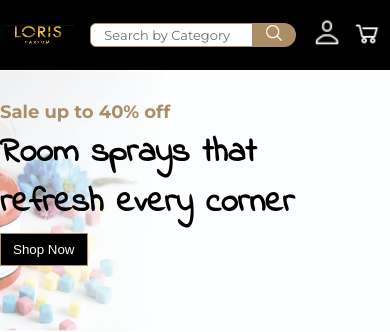
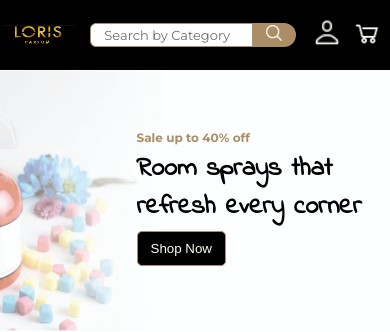
Before and after one commit to peterkariuk1/techiq, a React (Vite) app: page / in a window 390 px wide. Shown: the top 332 px of the page. Built offline with nearby package versions, Linux system fonts and the light colour scheme; no server answers; the database is empty.

Commit message:
style: style/no-ref/add-responsiveness-aspects

```diff
--- a/src/components/Banner.jsx
+++ b/src/components/Banner.jsx
@@ -23,7 +23,6 @@ const bannerImages = [
     theme: "light",
     text1: "Scents with a story",
     text2: "Elegant perfumes crafted just for you",
-
   },
   {
     url: banner3,
@@ -49,7 +48,6 @@ const bannerImages = [
     theme: "light",
     text1: "Feel expensive, effortlessly",
     text2: "Elegant perfumes for every mood",
-
   },
   {
     url: banner7,
@@ -60,13 +58,13 @@ const bannerImages = [
   {
     url: banner8,
     theme: "light",
-    text1: "Mystery in every spray",
-    text2: "Our signature diffuser collection",
+    text1: "Ignite your senses",
+text2: "Niche candles made to mesmerize"
   },
   {
     url: banner9,
     theme: "light",
-// Correct
+    // Correct
     text1: "Freshen up your space",
     text2: "Limited-time room spray deals",
   },
@@ -89,7 +87,15 @@ const Banner = () => {
     return () => clearInterval(interval);
   }, []);
 
+  const scrollToGrid = () => {
 
+    setTimeout(() => {
+      const gridElement = document.getElementById("grid-section");
+      if (gridElement) {
+        gridElement.scrollIntoView({ behavior: "smooth" });
+      }
+    }, 100); // small delay after state update to let DOM update
+  };
 
   return (
     <div className="banner-container">
@@ -101,13 +107,10 @@ const Banner = () => {
             backgroundImage: `url(${img.url})`,
           }}
         >
-          {/* Setup for future text overlay */}
           <div className={`banner-overlay ${img.theme}-text`}>
-            <h1>
-              {img.text1}
-            </h1>
+            <h1>{img.text1}</h1>
             <h3> {img.text2}</h3>
-            <button className="cta-banner-button">Shop Now</button>
+            <button onClick={scrollToGrid} className="cta-banner-button">Shop Now</button>
           </div>
         </div>
       ))}
--- a/src/components/Grid.jsx
+++ b/src/components/Grid.jsx
@@ -190,14 +190,23 @@ const Grid = () => {
   const startIndex = (currentPage - 1) * itemsPerPage;
   const visibleProducts = products.slice(startIndex, startIndex + itemsPerPage);
 
+
+
+
+
   // Page navigation
   const goToPage = (pageNum) => {
     if (pageNum >= 1 && pageNum <= totalPages) {
       setCurrentPage(pageNum);
-      window.scrollTo({ top: 0, behavior: 'smooth' });
+
+      setTimeout(() => {
+        const gridElement = document.getElementById("grid-section");
+        if (gridElement) {
+          gridElement.scrollIntoView({ behavior: "smooth" });
+        }
+      }, 100); // small delay after state update to let DOM update
     }
   };
-
   // Capitalize every word in the item's title
   function capitalizeWords(str) {
     if (!str) return '';
@@ -241,7 +250,7 @@ const Grid = () => {
   };
 
   return (
-    <div className="paginated-grid-section">
+    <div id='grid-section' className="paginated-grid-section">
       {/* Add notification component at the top */}
       {notification.visible && (
         <div className="cart-notification">
@@ -296,7 +305,7 @@ const Grid = () => {
                   </div>
                 </div>
                 <img
-                  loading="lazy"
+                  // loading="lazy"
                   src={getProductImage(product)}
                   alt={product.name || 'Product Image'}
                   className="grid-image"
--- a/src/components/Header.jsx
+++ b/src/components/Header.jsx
@@ -77,7 +77,7 @@ const Header = () => {
       if (timeoutId) clearTimeout(timeoutId);
       timeoutId = setTimeout(() => {
         setIsVisible(true);
-      }, 400); // reappear after 500ms idle
+      }, 200); // reappear after 500ms idle
     };
 
     window.addEventListener("scroll", handleScroll);
--- a/src/styles/banner.css
+++ b/src/styles/banner.css
@@ -1,4 +1,4 @@
-@import url('https://fonts.googleapis.com/css2?family=Indie+Flower&display=swap');
+@import url("https://fonts.googleapis.com/css2?family=Indie+Flower&display=swap");
 .banner-container {
   width: 100%;
   height: 280px;
@@ -37,19 +37,60 @@
   font-size: 34px;
   margin-top: 5px;
   margin-bottom: 5px;
-  font-family: 'Indie Flower';
+  font-family: "Indie Flower";
 }
-.cta-banner-button{
+.cta-banner-button {
   border: 1px solid #ab8e66;
-  padding: 8px 12px;
+  padding: 9px 13px;
   background-color: var(--secondary-color);
   color: var(--tertiary-color);
+  border-radius: 5px;
+}
+.cta-banner-button:hover {
+  transform: scale(1.05);
+  cursor: pointer;
 }
 
 /* Placeholder for text contrast based on image theme */
 .dark-text {
-  color: var(--tertiary-color);}
+  color: var(--tertiary-color);
+}
 
 .light-text {
   color: var(--secondary-color);
 }
+@media (max-width: 990px) {
+  .banner-overlay {
+    width: 50vw;
+    right: 5%;
+  }
+}
+@media (max-width: 580px) {
+  .banner-overlay {
+    width: 50vw;
+    right: 5%;
+  }
+  .banner-overlay h1 {
+    font-size: 14px;
+
+  }
+  .banner-overlay h3 {
+    font-size: 30px;
+    margin-top: 5px 0px;
+
+  }
+}@media (max-width: 460px) {
+  .banner-overlay {
+    width: 60vw;
+    right: 5%;
+  }
+  .banner-overlay h1 {
+    font-size: 12px;
+
+  }
+  .banner-overlay h3 {
+    font-size: 26px;
+    margin-top: 5px 0px;
+
+  }
+}
--- a/src/styles/nav.css
+++ b/src/styles/nav.css
@@ -2,7 +2,7 @@
 
 .header {
   position: sticky;
-  transition: .5s opacity 0.8s ease, .3s transform 0.9s ease;
+  transition: .2s opacity 0.5s ease, .3s transform 0.5s ease;
 }
 
 .header.hidden {
```
